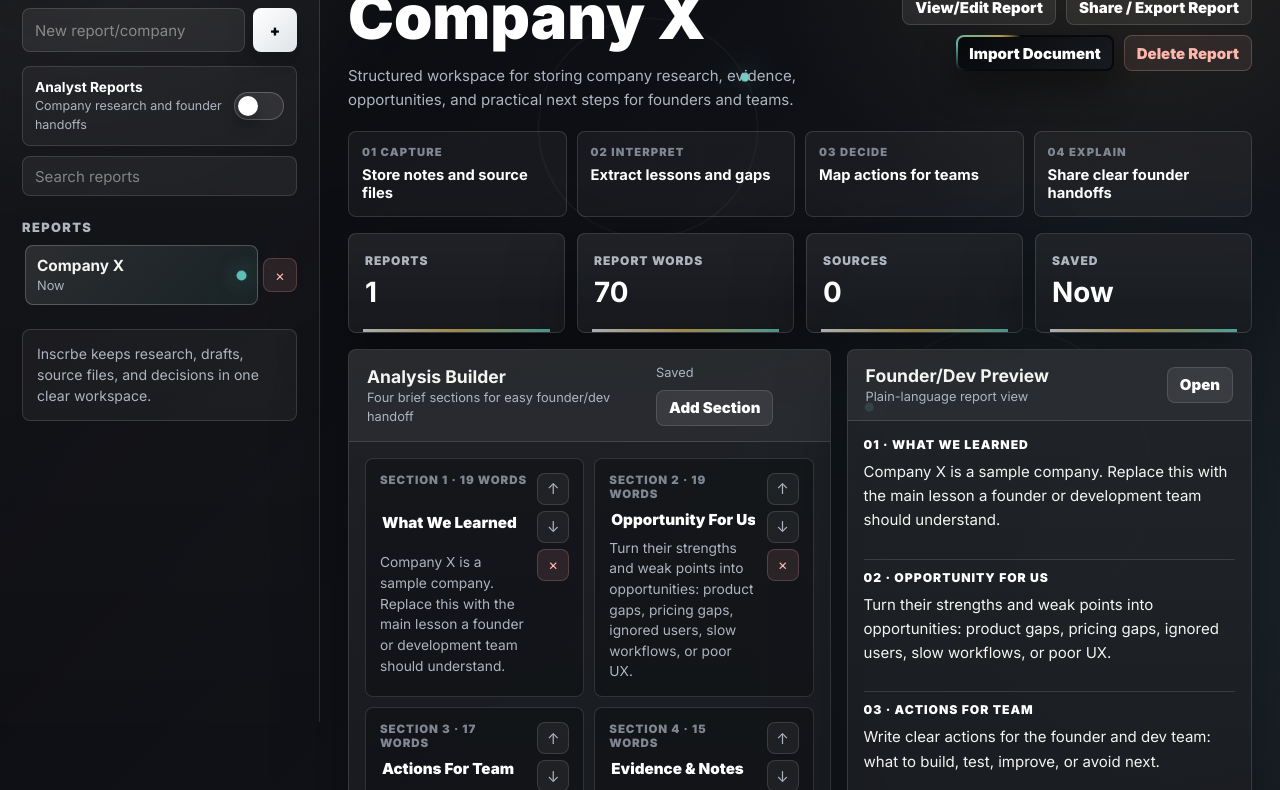
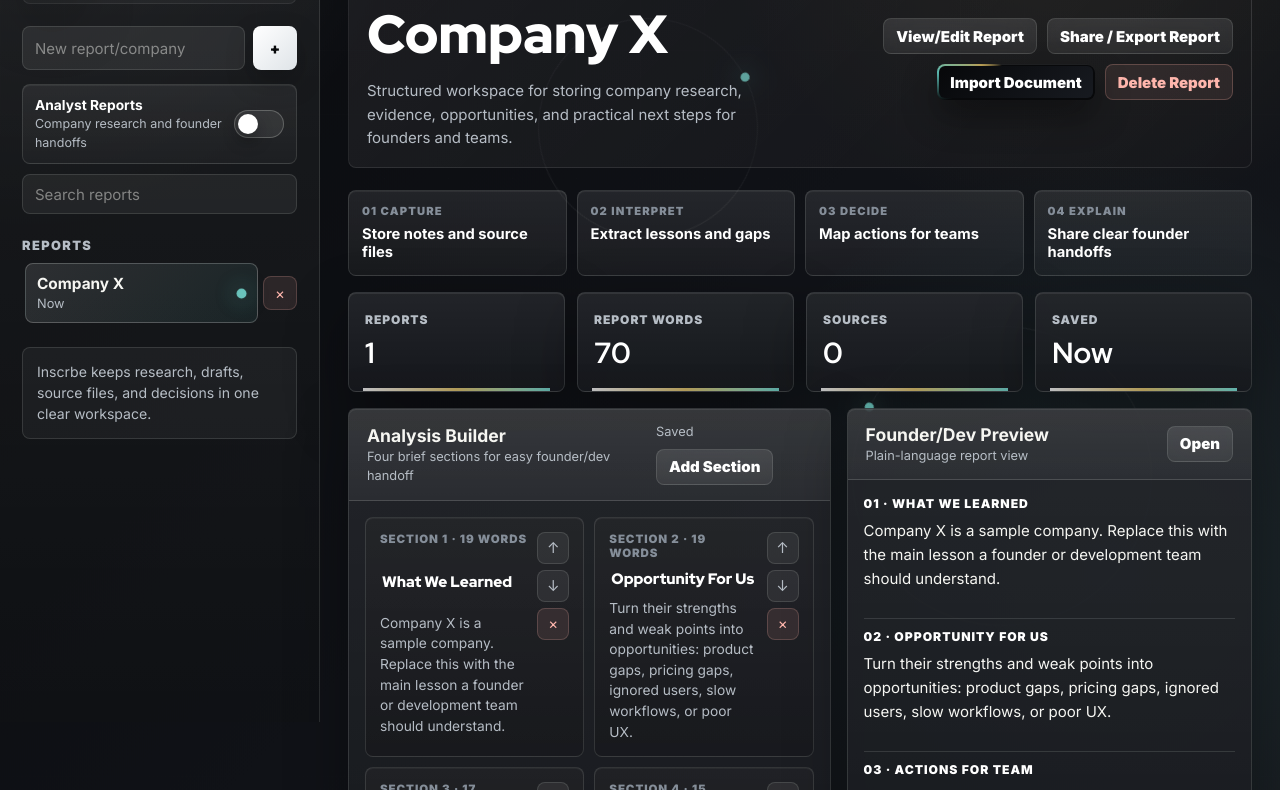
Before and after one commit to manishbhandaricode/manish-analysis, a plain HTML site: page index.html in a window 1280 px wide. Shown: the part 78-868 px from the top of the page. Drawn offline with nearby package versions, Linux system fonts and the light colour scheme.

Commit message:
Polish dashboard visuals and intro timing

```diff
--- a/index.html
+++ b/index.html
@@ -10,23 +10,24 @@
     <script src="https://cdn.jsdelivr.net/npm/mammoth@1.8.0/mammoth.browser.min.js" defer></script>
     <style>
       :root {
-        font-family: Inter, ui-sans-serif, system-ui, -apple-system, BlinkMacSystemFont, "Segoe UI", sans-serif;
-        --bg: #090a0c;
-        --bg2: #111318;
-        --panel: rgba(20, 22, 27, 0.84);
-        --panel2: rgba(255, 255, 255, 0.065);
-        --line: rgba(255, 255, 255, 0.13);
-        --line-strong: rgba(255, 255, 255, 0.22);
-        --text: #f4f5f1;
-        --muted: #aeb5bf;
-        --muted2: #7f8792;
+        font-family: "Inter", "IBM Plex Sans", ui-sans-serif, system-ui, -apple-system, BlinkMacSystemFont, "Segoe UI", sans-serif;
+        --bg: #07080a;
+        --bg2: #101217;
+        --panel: rgba(18, 20, 25, 0.88);
+        --panel2: rgba(255, 255, 255, 0.075);
+        --line: rgba(230, 235, 232, 0.13);
+        --line-strong: rgba(235, 238, 232, 0.25);
+        --text: #f6f6f2;
+        --muted: #b6bdc5;
+        --muted2: #858e99;
         --paper: #fbfbf7;
         --paperText: #141821;
-        --amber: #d7b760;
-        --aqua: #66d2c8;
-        --steel: #9fb1c9;
+        --amber: #d8bd6a;
+        --aqua: #75d8cf;
+        --steel: #a8bad4;
         --danger: #ffb6ad;
-        --shadow: 0 24px 70px rgba(0, 0, 0, 0.36);
+        --shadow: 0 24px 70px rgba(0, 0, 0, 0.42);
+        --frame: inset 0 1px 0 rgba(255,255,255,.08), 0 22px 60px rgba(0,0,0,.34);
       }
 
       * { box-sizing: border-box; }
@@ -78,11 +79,11 @@
         inset: -20%;
         z-index: -2;
         background:
-          radial-gradient(circle at 18% 8%, rgba(255,255,255,.1), transparent 21%),
-          radial-gradient(circle at 76% 10%, rgba(215,183,96,.12), transparent 22%),
-          radial-gradient(circle at 76% 70%, rgba(102,210,200,.1), transparent 26%),
-          linear-gradient(135deg, #07080a, #101218 54%, #191c22);
-        animation: ambient 18s ease-in-out infinite alternate;
+          radial-gradient(circle at 16% 8%, rgba(255,255,255,.09), transparent 21%),
+          radial-gradient(circle at 74% 9%, rgba(216,189,106,.11), transparent 22%),
+          radial-gradient(circle at 76% 72%, rgba(117,216,207,.095), transparent 26%),
+          linear-gradient(135deg, #060709, #101217 52%, #181b20);
+        animation: ambient 22s ease-in-out infinite alternate;
       }
 
       body::after {
@@ -92,9 +93,9 @@
         z-index: -1;
         opacity: .1;
         background-image:
-          linear-gradient(rgba(255,255,255,.12) 1px, transparent 1px),
-          linear-gradient(90deg, rgba(255,255,255,.12) 1px, transparent 1px);
-        background-size: 54px 54px;
+          linear-gradient(rgba(255,255,255,.11) 1px, transparent 1px),
+          linear-gradient(90deg, rgba(255,255,255,.11) 1px, transparent 1px);
+        background-size: 64px 64px;
         mask-image: linear-gradient(to bottom, black, transparent 78%);
       }
 
@@ -131,11 +132,11 @@
         display: block;
         padding: 0;
         background:
-          radial-gradient(circle at 50% 12%, rgba(255,255,255,.12), transparent 21%),
-          radial-gradient(circle at 22% 74%, rgba(102,210,200,.1), transparent 24%),
-          radial-gradient(circle at 78% 68%, rgba(215,183,96,.12), transparent 27%),
-          linear-gradient(135deg, #050607, #0f1116 56%, #181b20);
-        transition: opacity 430ms ease, visibility 430ms ease, filter 430ms ease;
+          radial-gradient(circle at 50% 10%, rgba(255,255,255,.1), transparent 20%),
+          radial-gradient(circle at 22% 74%, rgba(117,216,207,.09), transparent 24%),
+          radial-gradient(circle at 78% 68%, rgba(216,189,106,.11), transparent 27%),
+          linear-gradient(135deg, #050607, #0e1015 56%, #171a1f);
+        transition: opacity 300ms ease, visibility 300ms ease, filter 300ms ease;
         will-change: opacity, filter;
       }
 
@@ -176,7 +177,7 @@
           linear-gradient(rgba(255,255,255,.055) 1px, transparent 1px);
         background-size: 68px 68px;
         mask-image: radial-gradient(circle at center, black, transparent 72%);
-        animation: gridDrift 1.35s ease-in-out both;
+        animation: gridDrift .8s ease-in-out both;
       }
 
       .insight-entry::after {
@@ -187,7 +188,7 @@
           radial-gradient(circle at 22% 28%, rgba(255,255,255,.14), transparent 18%),
           radial-gradient(circle at 78% 62%, rgba(102,210,200,.13), transparent 24%),
           radial-gradient(circle at 58% 18%, rgba(215,183,96,.14), transparent 22%);
-        animation: insightFade 2s ease both;
+        animation: insightFade .9s ease both;
       }
 
       .insight-stage {
@@ -213,7 +214,7 @@
           rgba(255,255,255,.055);
         box-shadow: 0 20px 58px rgba(0,0,0,.28);
         backdrop-filter: blur(18px);
-        animation: blockAssemble 680ms cubic-bezier(.2,.8,.2,1) both, blockBreathe 1.25s ease-in-out .72s infinite alternate;
+        animation: blockAssemble 460ms cubic-bezier(.2,.8,.2,1) both, blockBreathe 1.35s ease-in-out .55s infinite alternate;
       }
 
       .insight-block::before {
@@ -282,7 +283,7 @@
         line-height: .9;
         letter-spacing: 0;
         text-shadow: 0 20px 70px rgba(0,0,0,.48);
-        animation: titleResolve .58s cubic-bezier(.2,.8,.2,1) .28s both;
+        animation: titleResolve .42s cubic-bezier(.2,.8,.2,1) .16s both;
       }
 
       .insight-wordmark p {
@@ -290,7 +291,7 @@
         margin: 0;
         color: rgba(255,255,255,.74);
         line-height: 1.55;
-        animation: wordIn .38s ease .62s both;
+        animation: wordIn .28s ease .34s both;
       }
 
       .intro-meter {
@@ -300,7 +301,7 @@
         border-radius: 999px;
         background: rgba(255,255,255,.12);
         overflow: hidden;
-        animation: wordIn .32s ease .72s both;
+        animation: wordIn .24s ease .42s both;
       }
 
       .intro-meter::before {
@@ -311,15 +312,15 @@
         border-radius: inherit;
         background: linear-gradient(90deg, rgba(255,255,255,.95), var(--amber), var(--aqua));
         transform: translateX(-100%);
-        animation: introLoad .82s cubic-bezier(.2,.8,.2,1) .28s both;
+        animation: introLoad .52s cubic-bezier(.2,.8,.2,1) .2s both;
       }
 
       .insight-entry.opening .insight-stage {
-        animation: insightExit .38s ease both;
+        animation: insightExit .24s ease both;
       }
 
       .welcome.hide + .shell {
-        animation: dashboardIn 520ms cubic-bezier(.2,.8,.2,1) both;
+        animation: dashboardIn 420ms cubic-bezier(.2,.8,.2,1) both;
       }
 
 
@@ -343,10 +344,10 @@
         padding: 22px;
         overflow: auto;
         background:
-          linear-gradient(180deg, rgba(255,255,255,.055), rgba(255,255,255,.02)),
-          rgba(6,7,9,.34);
+          linear-gradient(180deg, rgba(255,255,255,.07), rgba(255,255,255,.02)),
+          rgba(8,9,12,.48);
         border-right: 1px solid var(--line);
-        backdrop-filter: blur(20px);
+        backdrop-filter: blur(24px);
       }
 
       .brand, .topbar, .report-toolbar, .source-card, .company, .company-row, .button-row {
@@ -354,7 +355,14 @@
         align-items: center;
       }
 
-      .brand { gap: 12px; margin-bottom: 22px; }
+      .brand {
+        gap: 12px;
+        margin-bottom: 22px;
+        padding: 8px;
+        border: 1px solid rgba(255,255,255,.08);
+        border-radius: 8px;
+        background: rgba(255,255,255,.035);
+      }
       .mark {
         width: 42px;
         height: 42px;
@@ -362,10 +370,12 @@
         place-items: center;
         border-radius: 8px;
         border: 1px solid var(--line-strong);
-        background: linear-gradient(135deg, rgba(255,255,255,.16), rgba(255,255,255,.055));
+        background:
+          linear-gradient(135deg, rgba(255,255,255,.2), rgba(255,255,255,.055)),
+          linear-gradient(135deg, rgba(216,189,106,.22), rgba(117,216,207,.14));
         color: #fff;
         font-weight: 900;
-        box-shadow: inset 0 1px 0 rgba(255,255,255,.12), 0 16px 36px rgba(0,0,0,.22);
+        box-shadow: var(--frame);
       }
 
       h1, h2, h3, p { margin-top: 0; }
@@ -393,7 +403,8 @@
         padding: 12px;
         border: 1px solid var(--line);
         border-radius: 8px;
-        background: rgba(255,255,255,.045);
+        background: linear-gradient(180deg, rgba(255,255,255,.07), rgba(255,255,255,.032));
+        box-shadow: inset 0 1px 0 rgba(255,255,255,.06);
       }
 
       .mode-toggle-row {
@@ -466,7 +477,7 @@
         border: 1px solid var(--line);
         border-radius: 8px;
         color: var(--text);
-        background: rgba(255,255,255,.065);
+        background: rgba(255,255,255,.075);
       }
 
       .search-input {
@@ -508,7 +519,7 @@
         gap: 12px;
         padding: 10px 11px;
         color: var(--text);
-        background: rgba(255,255,255,.025);
+        background: rgba(255,255,255,.035);
         border: 1px solid transparent;
         border-radius: 8px;
         text-align: left;
@@ -517,7 +528,7 @@
 
       .company:hover, .company.active {
         transform: translateX(3px);
-        background: rgba(255,255,255,.08);
+        background: rgba(255,255,255,.09);
         border-color: var(--line);
       }
 
@@ -566,7 +577,14 @@
       .topbar {
         justify-content: space-between;
         gap: 22px;
-        margin-bottom: 20px;
+        margin-bottom: 22px;
+        padding: 18px;
+        border: 1px solid rgba(255,255,255,.09);
+        border-radius: 8px;
+        background:
+          linear-gradient(135deg, rgba(255,255,255,.07), rgba(255,255,255,.025)),
+          rgba(9,10,13,.28);
+        box-shadow: inset 0 1px 0 rgba(255,255,255,.06);
       }
 
       .eyebrow {
@@ -585,10 +603,11 @@
         border: 0;
         color: #fff;
         background: transparent;
-        font-size: clamp(2rem, 4.8vw, 4rem);
+        font-size: clamp(2rem, 4.2vw, 3.7rem);
         font-weight: 900;
         line-height: .95;
         letter-spacing: 0;
+        font-family: "Red Hat Display", "Inter", sans-serif;
       }
 
       .topbar p {
@@ -610,7 +629,10 @@
         padding: 13px;
         border: 1px solid var(--line);
         border-radius: 8px;
-        background: rgba(255,255,255,.045);
+        background:
+          linear-gradient(180deg, rgba(255,255,255,.07), rgba(255,255,255,.026)),
+          rgba(255,255,255,.02);
+        box-shadow: inset 0 1px 0 rgba(255,255,255,.055);
       }
 
       .workflow-step span {
@@ -648,7 +670,7 @@
         background: #08090b;
         isolation: isolate;
         overflow: hidden;
-        box-shadow: 0 16px 34px rgba(0,0,0,.42);
+        box-shadow: 0 16px 34px rgba(0,0,0,.42), inset 0 1px 0 rgba(255,255,255,.09);
       }
 
       .glow-button::before {
@@ -673,7 +695,7 @@
         padding: 0 12px;
         color: #fff;
         border: 1px solid var(--line);
-        background: rgba(255,255,255,.075);
+        background: linear-gradient(180deg, rgba(255,255,255,.105), rgba(255,255,255,.065));
         backdrop-filter: blur(18px);
       }
 
@@ -695,10 +717,10 @@
         border: 1px solid var(--line);
         border-radius: 8px;
         background:
-          linear-gradient(180deg, rgba(255,255,255,.055), rgba(255,255,255,.025)),
+          linear-gradient(180deg, rgba(255,255,255,.075), rgba(255,255,255,.025)),
           var(--panel);
-        box-shadow: var(--shadow);
-        backdrop-filter: blur(20px);
+        box-shadow: var(--frame);
+        backdrop-filter: blur(24px);
       }
 
       .stat {
@@ -714,7 +736,7 @@
         inset: auto 14px 0;
         height: 3px;
         background: linear-gradient(90deg, rgba(255,255,255,.9), var(--amber), var(--aqua));
-        opacity: .74;
+        opacity: .82;
       }
 
       .stat span {
@@ -729,7 +751,8 @@
         display: block;
         margin-top: 10px;
         color: #fff;
-        font-size: 1.74rem;
+        font-size: 1.82rem;
+        font-family: "Red Hat Display", "Inter", sans-serif;
         line-height: 1;
       }
 
@@ -752,7 +775,7 @@
         inset: 0;
         pointer-events: none;
         opacity: 0;
-        background: radial-gradient(circle at var(--mx, 50%) var(--my, 50%), rgba(255,255,255,.13), transparent 34%);
+        background: radial-gradient(circle at var(--mx, 50%) var(--my, 50%), rgba(255,255,255,.16), transparent 34%);
         transition: opacity 180ms ease;
       }
 
@@ -768,7 +791,9 @@
         align-items: center;
         gap: 12px;
         border-bottom: 1px solid var(--line);
-        background: rgba(255,255,255,.045);
+        background:
+          linear-gradient(180deg, rgba(255,255,255,.07), rgba(255,255,255,.028)),
+          rgba(255,255,255,.02);
       }
 
       .editor, .review, .source-body, .strategy-body { padding: 16px; }
@@ -866,14 +891,20 @@
         padding: 14px;
         border: 1px solid var(--line);
         border-radius: 8px;
-        background: rgba(7,8,10,.34);
-        transition: transform 180ms ease, background 180ms ease, border-color 180ms ease;
+        background:
+          linear-gradient(180deg, rgba(255,255,255,.055), rgba(255,255,255,.02)),
+          rgba(7,8,10,.34);
+        box-shadow: inset 0 1px 0 rgba(255,255,255,.045);
+        transition: transform 180ms ease, background 180ms ease, border-color 180ms ease, box-shadow 180ms ease;
       }
 
       .section-card:hover {
-        transform: translateY(-1px);
-        border-color: rgba(102,210,200,.42);
-        background: rgba(255,255,255,.07);
+        transform: translateY(-2px);
+        border-color: rgba(117,216,207,.44);
+        background:
+          linear-gradient(180deg, rgba(255,255,255,.085), rgba(255,255,255,.035)),
+          rgba(255,255,255,.04);
+        box-shadow: 0 18px 48px rgba(0,0,0,.22), inset 0 1px 0 rgba(255,255,255,.075);
       }
 
       .section-card-body {
@@ -890,6 +921,7 @@
         background: transparent;
         font-size: .95rem;
         font-weight: 950;
+        font-family: "Red Hat Display", "Inter", sans-serif;
       }
 
       .section-open {
@@ -929,7 +961,7 @@
         height: 32px;
         border-radius: 8px;
         border: 1px solid var(--line);
-        background: rgba(255,255,255,.055);
+        background: rgba(255,255,255,.065);
       }
 
       .section-move {
@@ -988,8 +1020,11 @@
         padding: 14px;
         border: 1px solid var(--line);
         border-radius: 8px;
-        background: rgba(255,255,255,.045);
+        background:
+          linear-gradient(180deg, rgba(255,255,255,.07), rgba(255,255,255,.025)),
+          rgba(255,255,255,.025);
         overflow: hidden;
+        box-shadow: inset 0 1px 0 rgba(255,255,255,.055);
       }
 
       .signal-card span {
@@ -1056,6 +1091,7 @@
           linear-gradient(rgba(255,255,255,.08) 1px, transparent 1px),
           linear-gradient(90deg, rgba(255,255,255,.08) 1px, transparent 1px);
         background-size: 50% 50%;
+        box-shadow: inset 0 1px 0 rgba(255,255,255,.05);
       }
 
       .matrix-dot {
@@ -1078,7 +1114,10 @@
         padding: 12px;
         border: 1px solid var(--line);
         border-radius: 8px;
-        background: rgba(255,255,255,.045);
+        background:
+          linear-gradient(180deg, rgba(255,255,255,.065), rgba(255,255,255,.025)),
+          rgba(255,255,255,.02);
+        box-shadow: inset 0 1px 0 rgba(255,255,255,.045);
       }
 
       .source-card strong { display: block; color: #fff; font-size: .9rem; }
@@ -1479,7 +1518,7 @@
         width: 100%;
         height: 100%;
         min-height: 0;
-        padding: clamp(20px, 4vw, 42px);
+        padding: clamp(20px, 4vw, 42px) clamp(20px, 4vw, 42px) clamp(260px, 58vh, 620px);
         border: 0;
         border-radius: 0;
         color: var(--text);
@@ -2821,14 +2860,13 @@
         if (!reportModal.classList.contains("hidden")) closeReport();
       });
       function finishIntro() {
+        if (welcome.classList.contains("hide")) return;
         welcome.classList.add("opening");
-        setTimeout(() => welcome.classList.add("hide"), 420);
+        setTimeout(() => welcome.classList.add("hide"), 260);
       }
 
       $("skipIntroBtn").addEventListener("click", () => welcome.classList.add("hide"));
-      window.addEventListener("load", () => {
-        setTimeout(finishIntro, 1250);
-      });
+      setTimeout(finishIntro, 620);
       reportSearch.addEventListener("input", () => {
         searchTerm = reportSearch.value.trim().toLowerCase();
         renderCompanies(activeCompany());
```
